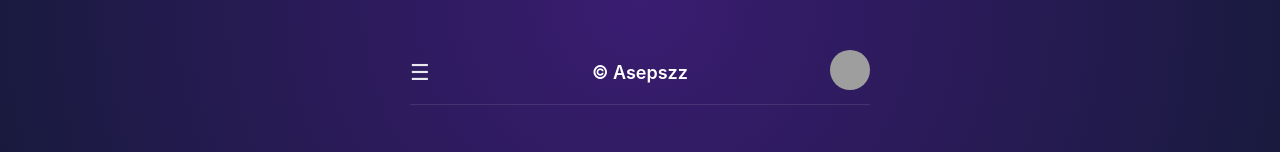
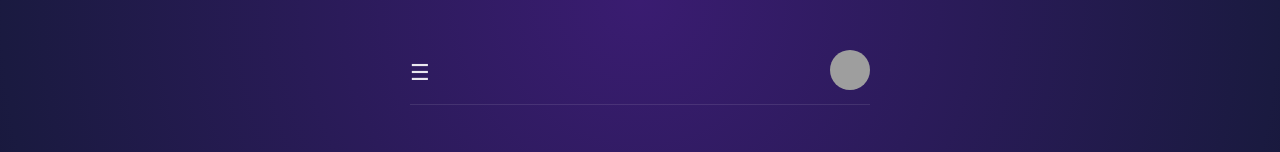
Before and after one commit to Asep-Yanto/iqc-iphone, a plain HTML site: page index.html in a window 1280 px wide. Shown: the top 152 px of the page. Drawn offline with Linux system fonts and the light colour scheme; grey boxes are pictures that could not be loaded.

Commit message:
Update index.html

```diff
--- a/index.html
+++ b/index.html
@@ -107,7 +107,6 @@
   <!-- Header -->
   <div class="header">
     <div class="menu-btn" id="menuBtn">☰</div>
-    <div class="header-center-text">© Asepszz</div>
     <div class="header-right">
       <img src="https://files.catbox.moe/2ib7n3.jpg" alt="Developer Logo">
     </div>
```
